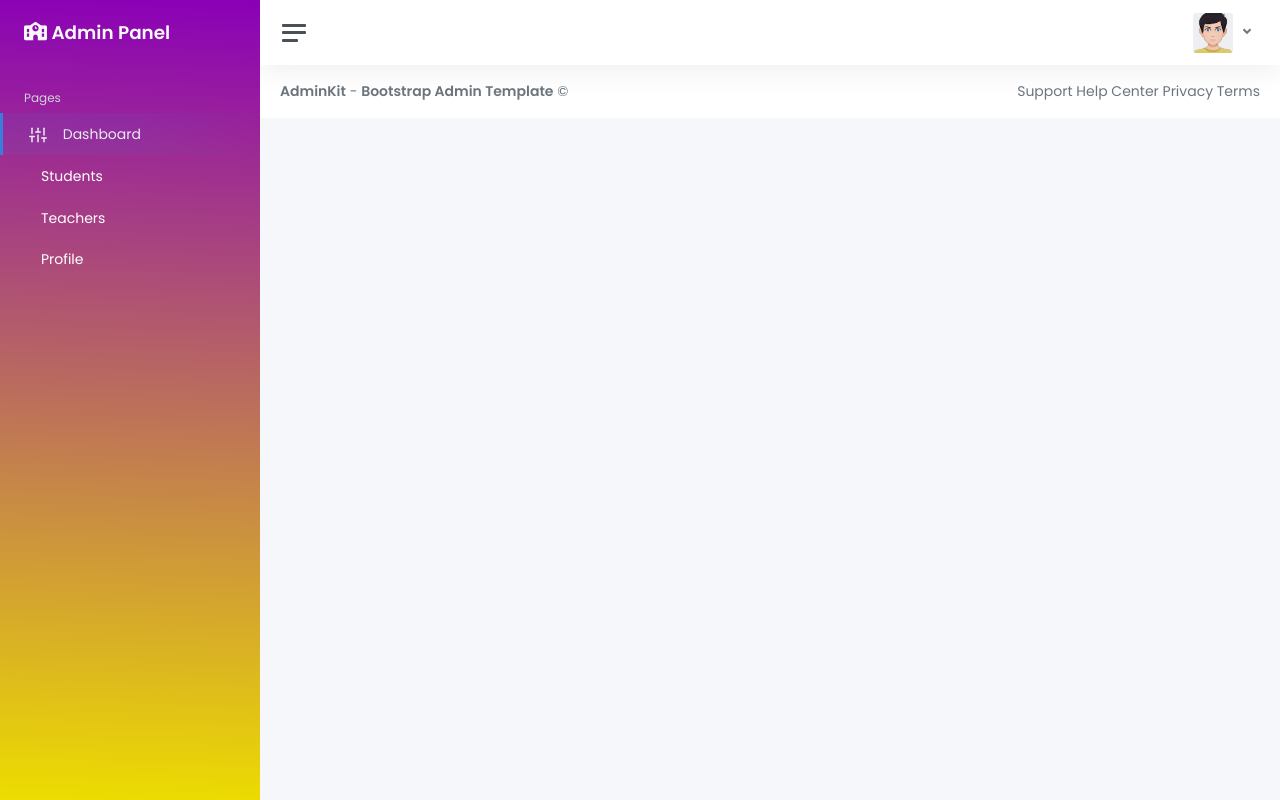
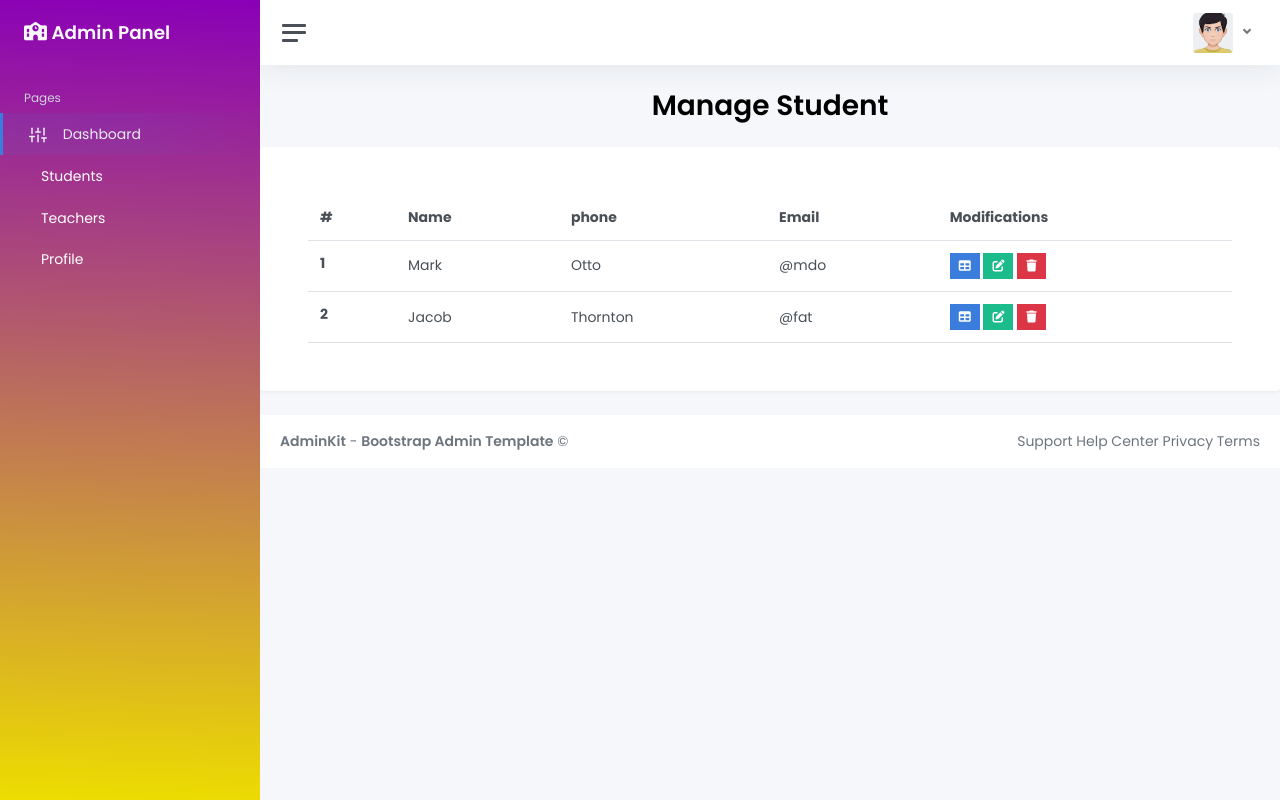
Before and after one commit to shohid-shuvo/School-managment, a PHP site: page /student/page_student.php in a window 1280 px wide. Run offline with PHP 8.4, Linux system fonts and the light colour scheme; some libraries are stand-ins or nearby versions.

Commit message:
otp page update

```diff
--- a/student/page_student.php
+++ b/student/page_student.php
@@ -1,5 +1,69 @@
 <?php include('../admin/header.php'); ?> 	 <!-- have header + sidebar -->
+    <div class="title"><h1 class="text-center fw-bold my-4">Manage Student</h1></div>
+    <div class="row">
+            <div class="col-lg-12 mx-auto">
+                <div class="card border-0 shadow">
+                    <div class="card-body p-5">
 
-
+                        <!-- Responsive table -->
+                        <div class="table-responsive">
+                            <table class="table m-0">
+                                <thead>
+                                    <tr>
+                                        <th scope="col">#</th>
+                                        <th scope="col">Name</th>
+                                        <th scope="col">phone</th>
+                                        <th scope="col">Email</th>
+                                        <th scope="col">Modifications</th>
+                                    </tr>
+                                </thead>
+                                <tbody>
+                                    <tr>
+                                        <th scope="row">1</th>
+                                        <td>Mark</td>
+                                        <td>Otto</td>
+                                        <td>@mdo</td>
+                                        <td>
+                                            <!-- Call to action buttons -->
+                                            <ul class="list-inline m-0">
+                                                <li class="list-inline-item">
+                                                    <button class="btn btn-primary btn-sm rounded-0" type="button" data-toggle="tooltip" data-placement="top" title="Add"><i class="fa fa-table"></i></button>
+                                                </li>
+                                                <li class="list-inline-item">
+                                                    <button class="btn btn-success btn-sm rounded-0" type="button" data-toggle="tooltip" data-placement="top" title="Edit"><i class="fa fa-edit"></i></button>
+                                                </li>
+                                                <li class="list-inline-item">
+                                                    <button class="btn btn-danger btn-sm rounded-0" type="button" data-toggle="tooltip" data-placement="top" title="Delete"><i class="fa fa-trash"></i></button>
+                                                </li>
+                                            </ul>
+                                        </td>
+                                    </tr>
+                                    <tr>
+                                        <th scope="row">2</th>
+                                        <td>Jacob</td>
+                                        <td>Thornton</td>
+                                        <td>@fat</td>
+                                        <td>
+                                            <!-- Call to action buttons -->
+                                            <ul class="list-inline m-0">
+                                                <li class="list-inline-item">
+                                                    <button class="btn btn-primary btn-sm rounded-0" type="button" data-toggle="tooltip" data-placement="top" title="Add"><i class="fa fa-table"></i></button>
+                                                </li>
+                                                <li class="list-inline-item">
+                                                    <button class="btn btn-success btn-sm rounded-0" type="button" data-toggle="tooltip" data-placement="top" title="Edit"><i class="fa fa-edit"></i></button>
+                                                </li>
+                                                <li class="list-inline-item">
+                                                    <button class="btn btn-danger btn-sm rounded-0" type="button" data-toggle="tooltip" data-placement="top" title="Delete"><i class="fa fa-trash"></i></button>
+                                                </li>
+                                            </ul>
+                                        </td>
+                                    </tr>
+                                </tbody>
+                            </table>
+                        </div>
+                    </div>
+                </div>
+            </div>
+        </div>
 
 <?php include('../admin/footer.php'); ?>    <!-- FOOTER include from (footer.php) page -->
--- a/user/otp.php
+++ b/user/otp.php
@@ -19,6 +19,8 @@ if ($result && mysqli_num_rows($result) > 0) {
     $dbOtp = null;
 }
 
+// Check if OTP is already sent
+if (!isset($_SESSION['otp_sent'])) {
     // Email pathhanor code
     $emailSender = new Email();
     $subject = "Your OTP Code";
@@ -26,12 +28,14 @@ $subject = "Your OTP Code";
     if ($dbOtp) {
         $body = "Your OTP code is: " . $dbOtp;
         if ($emailSender->send($email, $subject, $body)) {
+            $_SESSION['otp_sent'] = true; // Set a flag that OTP has been sent
             echo "<script>alert('OTP has been sent to your email.');</script>";
         } else {
             echo "<script>alert('Failed to send OTP. Please try again.');</script>";
         }
     } else {
         echo "<script>alert('No OTP found for this email. Please try again.');</script>";
+    }
 }
 
 // OTP verify korar form theke data ashle
@@ -57,6 +61,7 @@ if (isset($_POST['verify'])) {
     }
 }
 ?>
+
 
 <!DOCTYPE html>
 <html lang="en">
```
Lines whose indentation alone changed are shown as unchanged.
